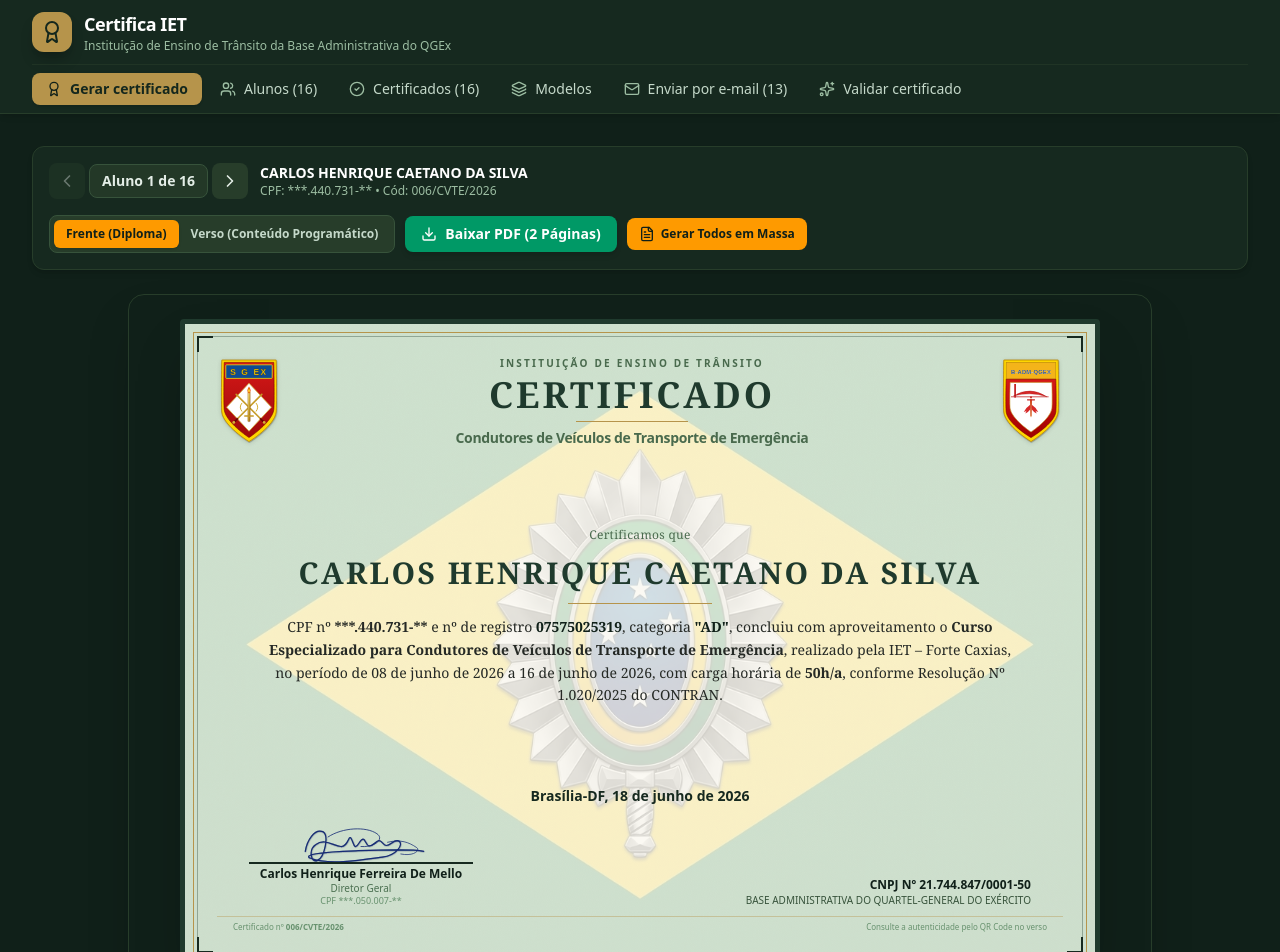
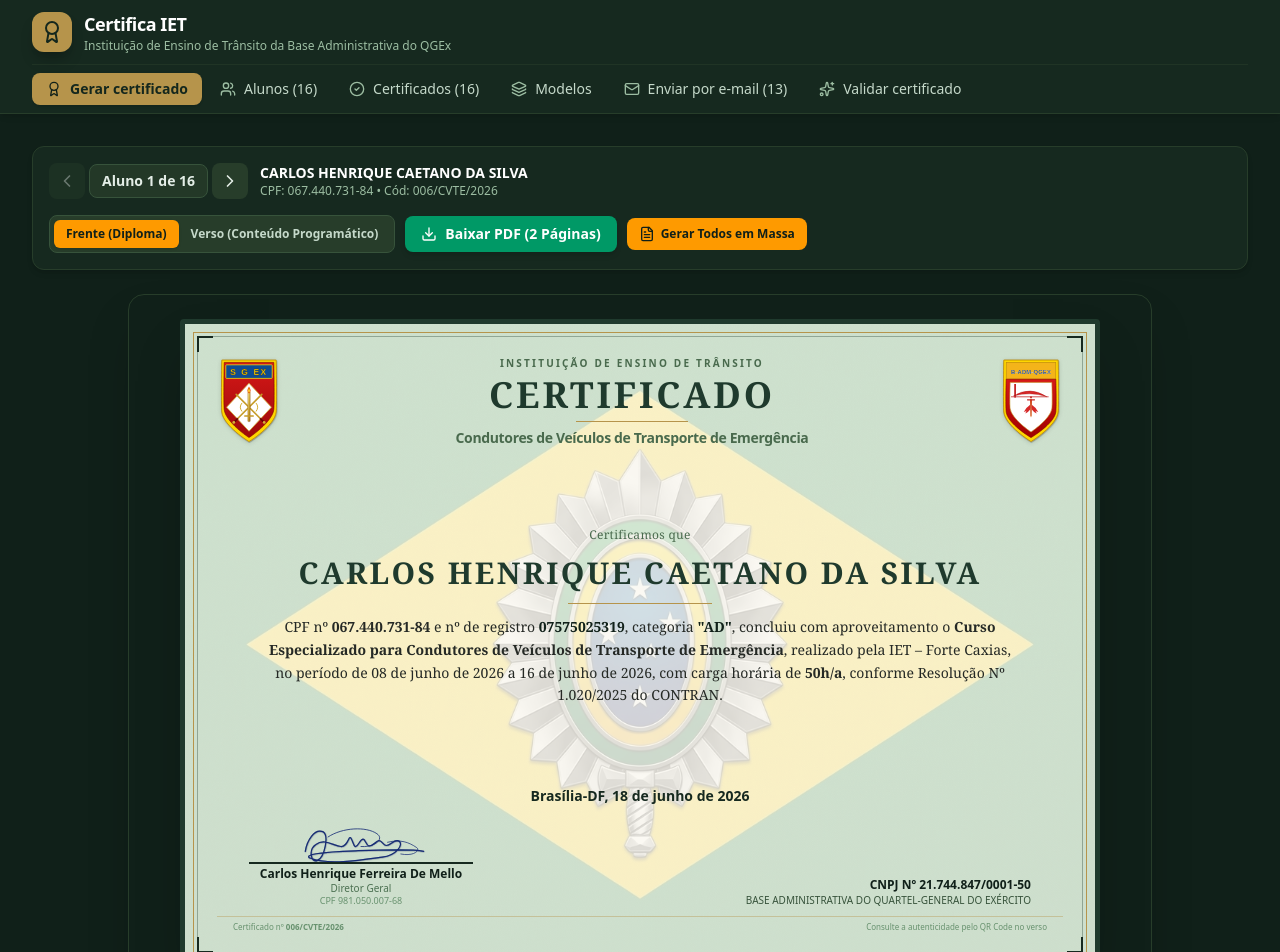
Before and after one commit to ledianefranca-coder/certificados, a React (Vite) app: page / in a window 1280 px wide. Shown: the top 952 px of the page. Built offline with nearby package versions, Linux system fonts and the light colour scheme.

Commit message:
Corrige dados variáveis na geração do certificado

```diff
--- a/src/components/CertificatePreview.tsx
+++ b/src/components/CertificatePreview.tsx
@@ -14,7 +14,6 @@
 import { CourseTemplate, Student } from '../types';
 import { BADM_QGEX_LOGO_SVG, DIGITAL_SIGNATURE_SVG, QGEX_WATERMARK_IMG, SGEX_LOGO_SVG } from '../utils/assets';
 import { generateCertificatePdf } from '../utils/pdfGenerator';
-import { maskCpf } from '../utils/privacy';
 
 interface CertificatePreviewProps {
   students: Student[];
@@ -103,7 +102,7 @@
 
           <div className="hidden md:block text-left">
             <p className="text-sm font-bold text-white truncate max-w-xs">{student.name}</p>
-            <p className="text-xs text-slate-400">CPF: {maskCpf(student.cpf)} • Cód: {student.certificateCode}</p>
+            <p className="text-xs text-slate-400">CPF: {student.cpf} • Cód: {student.certificateCode}</p>
           </div>
         </div>
 
@@ -243,7 +242,7 @@
                 </h3>
                 <div className="w-24 sm:w-36 h-px bg-[#b6944b] mx-auto mb-2 sm:mb-3"></div>
                 <p className="text-[9px] sm:text-xs md:text-sm leading-relaxed text-[#252925] max-w-3xl mx-auto">
-                  CPF nº <strong>{maskCpf(student.cpf)}</strong> e nº de registro{' '}
+                  CPF nº <strong>{student.cpf}</strong> e nº de registro{' '}
                   <strong className="font-semibold text-slate-950">
                     {student.registrationNumber}
                   </strong>
@@ -283,7 +282,7 @@
                       {template.directorRole}
                     </p>
                     <p className="text-[8px] sm:text-[9px] text-slate-500">
-                      CPF {maskCpf(template.directorCpf)}
+                      CPF {template.directorCpf}
                     </p>
                   </div>
 
```
